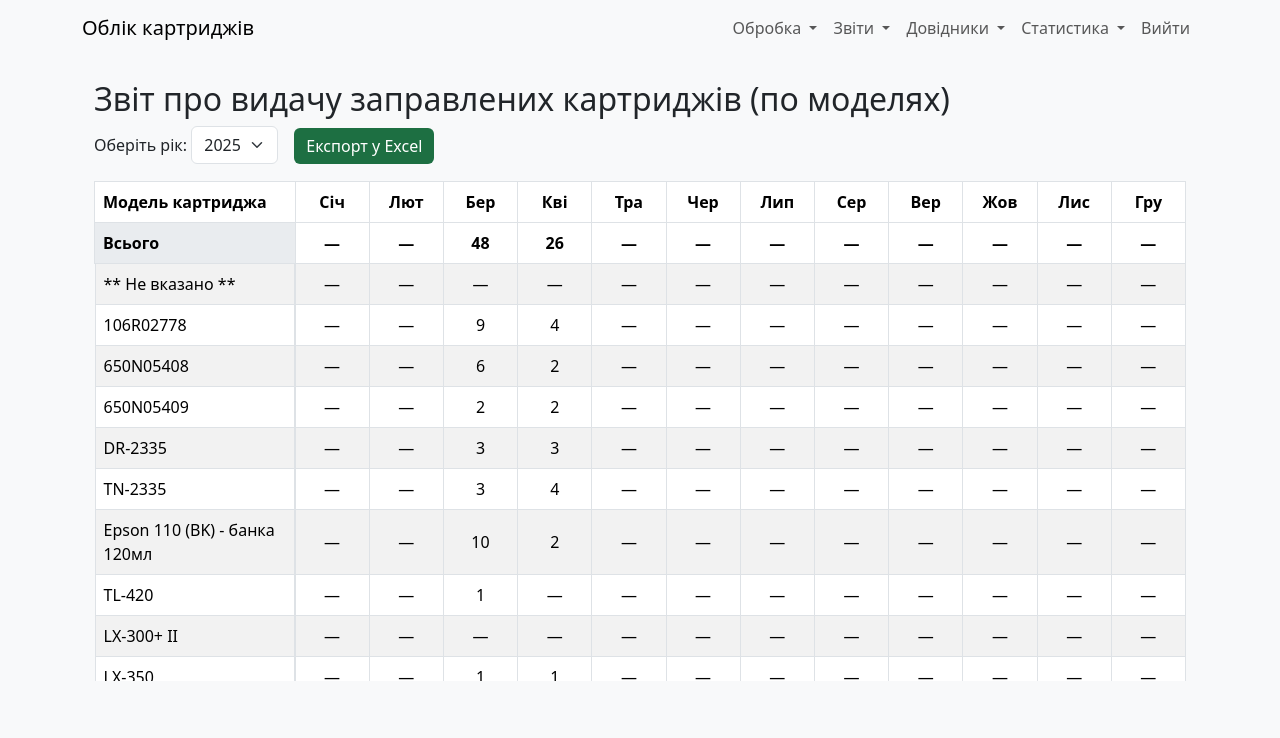
After one commit to hrobak12/flaskTest2, a Flask app: page /cartridge_movement_models in a window 1280 px wide. The commit adds this page. Shown: the top 738 px of the page. Run offline with Flask 3, Linux system fonts and the light colour scheme; a user stored in the database is signed in; parts of the project's set-up code (start-up, migrations or seed data) failed here and were passed over; some libraries are stand-ins or nearby versions.

Commit message:
Commit 41c

```diff
--- a/app.py
+++ b/app.py
@@ -3,7 +3,7 @@ from io import BytesIO
 from flask import Flask, render_template, request, redirect, url_for, flash, abort, jsonify, request, Response, send_file
 from flask_login import LoginManager, login_user, logout_user, login_required, current_user
 
-from sqlalchemy import func, and_, asc, desc
+from sqlalchemy import func, and_, asc, desc, extract
 
 from datetime import datetime
 import bcrypt
@@ -1849,5 +1849,289 @@ def test_cartridges():
     return render_template('testCartridge.html', RefillDept=RefillDept)
 
 
+#----------------------------------------------------------------
+@app.route('/api/get_cartridge_movement_all', methods=['GET'])
+@login_required
+def get_cartridge_movement_all():
+    # Параметри запиту: рік (опціонально, за замовчуванням поточний), dept_id (опціонально)
+    year = request.args.get('year', type=int, default=datetime.now().year)
+    dept_id = request.args.get('dept_id', type=int, default=None)
+
+    # Запит для підрахунку подій (статуси 2, 5) для відділів з is_exec != 1
+    query = (
+        db.session.query(
+            RefillDept.id.label('dept_id'),
+            RefillDept.deptname,
+            extract('month', CartridgeStatus.date_ofchange).label('month'),
+            func.count().label('event_count')
+        )
+        .join(RefillDept, RefillDept.id == CartridgeStatus.exec_dept)
+        .filter(
+            CartridgeStatus.status.in_([2, 5]),
+            extract('year', CartridgeStatus.date_ofchange) == year,
+            RefillDept.is_exec != 1
+        )
+    )
+
+    # Додаємо фільтр за dept_id, якщо вказано
+    if dept_id:
+        query = query.filter(RefillDept.id == dept_id)
+
+    query = query.group_by(
+        RefillDept.id,
+        RefillDept.deptname,
+        extract('month', CartridgeStatus.date_ofchange)
+    ).all()
+
+    # Формування результату
+    result = {}
+    totals = {str(i): {'filled_sent': 0} for i in range(1, 13)}
+    for dept_id, deptname, month, count in query:
+        if dept_id not in result:
+            result[dept_id] = {
+                'deptname': deptname,
+                'data': {str(i): {'filled_sent': 0} for i in range(1, 13)}
+            }
+        month_str = str(int(month))
+        result[dept_id]['data'][month_str]['filled_sent'] = count
+        totals[month_str]['filled_sent'] += count
+
+    # Видаляємо відділи без подій
+    result = {k: v for k, v in result.items() if any(
+        v['data'][str(m)]['filled_sent'] > 0
+        for m in range(1, 13)
+    )}
+
+    return jsonify({
+        'year': year,
+        'departments': result,
+        'totals': totals
+    })
+
+
+@app.route('/cartridge_movement_all', methods=['GET'])
+@login_required
+def cartridge_movement_all():
+    year = request.args.get('year', type=int, default=datetime.now().year)
+    dept_id = request.args.get('dept_id', type=int, default=None)
+    # Запит до API для отримання даних
+    response = get_cartridge_movement_all().get_json()
+    return render_template('cartridge_movement_all.html', RefillDept=RefillDept, year=year, dept_id=dept_id,
+                           departments=response['departments'], totals=response['totals'])
+
+
+@app.route('/export/cartridge_movement_all', methods=['GET'])
+@login_required
+def export_cartridge_movement_all():
+    year = request.args.get('year', type=int, default=datetime.now().year)
+    dept_id = request.args.get('dept_id', type=int, default=None)
+
+    # Отримуємо дані з API
+    response = get_cartridge_movement_all().get_json()
+    departments = response['departments']
+    totals = response['totals']
+
+    # Створюємо Excel-файл
+    wb = Workbook()
+    ws = wb.active
+    ws.title = f"Заправлені картриджі, що видані на відділи {year}"
+
+    # Заголовки: лише назви місяців
+    months = ['Січ', 'Лют', 'Бер', 'Кві', 'Тра', 'Чер', 'Лип', 'Сер', 'Вер', 'Жов', 'Лис', 'Гру']
+    ws.append(['Відділ'] + months)
+
+    # Дані по відділах
+    for dept_id, dept in departments.items():
+        row = [dept['deptname']]
+        for month in range(1, 13):
+            month_str = str(month)
+            row.append(dept['data'][month_str]['filled_sent'])
+        ws.append(row)
+
+    # Рядок "Всього"
+    total_row = ['Всього']
+    for month in range(1, 13):
+        month_str = str(month)
+        total_row.append(totals[month_str]['filled_sent'])
+    ws.append(total_row)
+
+    # Стилі для заголовків і рядка "Всього"
+    from openpyxl.styles import Font, Alignment, PatternFill
+    for cell in ws[1]:
+        cell.font = Font(bold=True)
+        cell.alignment = Alignment(horizontal='center', vertical='center')
+    for cell in ws[ws.max_row]:
+        cell.font = Font(bold=True)
+        cell.fill = PatternFill(start_color="E9ECEF", end_color="E9ECEF", fill_type="solid")
+
+    # Налаштування ширини колонок
+    column_widths = {}
+    for row in ws.rows:
+        for i, cell in enumerate(row):
+            if cell.value:
+                value_length = len(str(cell.value))
+                column_widths[i] = max(column_widths.get(i, 10), value_length + 2)
+
+    for i, width in column_widths.items():
+        adjusted_width = max(10, min(width, 50))
+        ws.column_dimensions[chr(65 + i)].width = adjusted_width
+
+    # Зберігаємо файл у пам’яті
+    output = BytesIO()
+    wb.save(output)
+    output.seek(0)
+
+    # Формуємо назву файлу
+    timestamp = datetime.now().strftime('%Y-%m-%d_%H-%M-%S')
+    filename = f"Заправлені_картриджі_що_видані_на_відділи_{year}_{timestamp}.xlsx"
+
+    return send_file(
+        output,
+        download_name=filename,
+        as_attachment=True,
+        mimetype='application/vnd.openxmlformats-officedocument.spreadsheetml.sheet'
+    )
+
+#----------------------------------------------------------------
+
+@app.route('/api/get_cartridge_movement_models', methods=['GET'])
+@login_required
+def get_cartridge_movement_models():
+    # Параметри запиту: рік (опціонально, за замовчуванням поточний)
+    year = request.args.get('year', type=int, default=datetime.now().year)
+
+    # Запит для підрахунку подій (статуси 2, 5) для всіх моделей картриджів
+    query = (
+        db.session.query(
+            CartridgeModel.id.label('model_id'),
+            CartridgeModel.model_name,
+            extract('month', CartridgeStatus.date_ofchange).label('month'),
+            func.count().label('event_count')
+        )
+        .join(Cartridges, Cartridges.cartrg_model_id == CartridgeModel.id)
+        .join(CartridgeStatus, CartridgeStatus.cartridge_id == Cartridges.id)
+        .filter(
+            CartridgeStatus.status.in_([2, 5]),
+            extract('year', CartridgeStatus.date_ofchange) == year
+        )
+        .group_by(
+            CartridgeModel.id,
+            CartridgeModel.model_name,
+            extract('month', CartridgeStatus.date_ofchange)
+        )
+    ).all()
+
+    # Отримуємо всі моделі картриджів
+    all_models = CartridgeModel.query.order_by(CartridgeModel.model_name).all()
+
+    # Формування результату
+    result = {}
+    totals = {str(i): {'filled_sent': 0} for i in range(1, 13)}
+
+    # Ініціалізація всіх моделей у result
+    for model in all_models:
+        result[model.id] = {
+            'model_name': model.model_name,
+            'data': {str(i): {'filled_sent': 0} for i in range(1, 13)}
+        }
+
+    # Заповнення даними з query
+    for model_id, model_name, month, count in query:
+        month_str = str(int(month))
+        result[model_id]['data'][month_str]['filled_sent'] = count
+        totals[month_str]['filled_sent'] += count
+
+    return jsonify({
+        'year': year,
+        'models': result,
+        'totals': totals
+    })
+
+@app.route('/cartridge_movement_models', methods=['GET'])
+@login_required
+def cartridge_movement_models():
+    year = request.args.get('year', type=int, default=datetime.now().year)
+    # Запит до API для отримання даних
+    response = get_cartridge_movement_models().get_json()
+    return render_template('cartridge_movement_models.html',
+                           CartridgeModel=CartridgeModel,
+                           year=year,
+                           models=response['models'],
+                           totals=response['totals'])
+
+@app.route('/export/cartridge_movement_models', methods=['GET'])
+@login_required
+def export_cartridge_movement_models():
+    year = request.args.get('year', type=int, default=datetime.now().year)
+
+    # Отримуємо дані з API
+    response = get_cartridge_movement_models().get_json()
+    models = response['models']
+    totals = response['totals']
+
+    # Створюємо Excel-файл
+    wb = Workbook()
+    ws = wb.active
+    ws.title = f"Заправлені картриджі за моделями {year}"
+
+    # Заголовки: лише назви місяців
+    months = ['Січ', 'Лют', 'Бер', 'Кві', 'Тра', 'Чер', 'Лип', 'Сер', 'Вер', 'Жов', 'Лис', 'Гру']
+    ws.append(['Модель картриджа'] + months)
+
+    # Дані по моделях
+    for model_id, model in models.items():
+        row = [model['model_name']]
+        for month in range(1, 13):
+            month_str = str(month)
+            row.append(model['data'][month_str]['filled_sent'])
+        ws.append(row)
+
+    # Рядок "Всього"
+    total_row = ['Всього']
+    for month in range(1, 13):
+        month_str = str(month)
+        total_row.append(totals[month_str]['filled_sent'])
+    ws.append(total_row)
+
+    # Стилі для заголовків і рядка "Всього"
+    from openpyxl.styles import Font, Alignment, PatternFill
+    for cell in ws[1]:
+        cell.font = Font(bold=True)
+        cell.alignment = Alignment(horizontal='center', vertical='center')
+    for cell in ws[ws.max_row]:
+        cell.font = Font(bold=True)
+        cell.fill = PatternFill(start_color="E9ECEF", end_color="E9ECEF", fill_type="solid")
+
+    # Налаштування ширини колонок
+    column_widths = {}
+    for row in ws.rows:
+        for i, cell in enumerate(row):
+            if cell.value:
+                value_length = len(str(cell.value))
+                column_widths[i] = max(column_widths.get(i, 10), value_length + 2)
+
+    for i, width in column_widths.items():
+        adjusted_width = max(10, min(width, 50))
+        ws.column_dimensions[chr(65 + i)].width = adjusted_width
+
+    # Зберігаємо файл у пам’яті
+    output = BytesIO()
+    wb.save(output)
+    output.seek(0)
+
+    # Формуємо назву файлу
+    timestamp = datetime.now().strftime('%Y-%m-%d_%H-%M-%S')
+    filename = f"Заправлені_картриджі_за_моделями_{year}_{timestamp}.xlsx"
+
+    return send_file(
+        output,
+        download_name=filename,
+        as_attachment=True,
+        mimetype='application/vnd.openxmlformats-officedocument.spreadsheetml.sheet'
+    )
+
+
+
+
 if __name__ == '__main__':
     app.run(host='0.0.0.0', port=5000, debug=True)
--- a/models.py
+++ b/models.py
@@ -71,7 +71,7 @@ class Cartridges(db.Model):
     cartrg_model_id: Mapped[int] = mapped_column(ForeignKey(CartridgeModel.id), default=1)
     user_updated: Mapped[int] = mapped_column(ForeignKey(User.id))
     time_updated: Mapped[DateTime] = mapped_column(DateTime, server_default=func.now())
-# Нове поле. Потрібне щоб зразу знати статус картриджа, а не перебирати таблицю історії
+# Нове поле. Потрібне щоб зразу знати поточний статус картриджа, а не перебирати таблицю історії
     curr_status: Mapped[int] = mapped_column(Integer, nullable=False, default=0)
     curr_dept: Mapped[int] = mapped_column(Integer, nullable=False, default=0)
     curr_parcel_track: Mapped[str] = mapped_column(String(13), nullable=True)
--- a/templates/base.html
+++ b/templates/base.html
@@ -23,14 +23,24 @@
             <div class="collapse navbar-collapse" id="navbarNav">
                 <ul class="navbar-nav ms-auto">
                     {% if current_user.is_authenticated %}
-                        <li class="nav-item">
-                            <a class="nav-link" href="{{ url_for('processCartridge') }}" id="processCartridge">Обробка</a>
+                        <li class="nav-item dropdown">
+                            <a class="nav-link dropdown-toggle" href="#" id="navbarDropdownProcessing" role="button" data-bs-toggle="dropdown" aria-expanded="false">
+                                Обробка
+                            </a>
+                            <ul class="dropdown-menu" aria-labelledby="navbarDropdownProcessing">
+                                <li><a class="dropdown-item" href="{{ url_for('processCartridge') }}">Один картридж</a></li>
+                                <li><a class="dropdown-item" href="{{ url_for('mass_input') }}">Масовий ввід</a></li>
+                            </ul>
                         </li>
-                        <li class="nav-item">
-                            <a class="nav-link" href="{{ url_for('report_period') }}">Звіт за період</a>
-                        </li>
-                        <li class="nav-item">
-                            <a class="nav-link" href="{{ url_for('mass_input') }}" id="massInput">Масовий ввід</a>
+                        <li class="nav-item dropdown">
+                            <a class="nav-link dropdown-toggle" href="#" id="navbarDropdownReports" role="button" data-bs-toggle="dropdown" aria-expanded="false">
+                                Звіти
+                            </a>
+                            <ul class="dropdown-menu" aria-labelledby="navbarDropdownReports">
+                                <li><a class="dropdown-item" href="{{ url_for('report_period') }}">Звіт за період</a></li>
+                                <li><a class="dropdown-item" href="{{ url_for('cartridge_movement_all') }}">Звіт про видачу картриджів (по відділах)</a></li>
+                                <li><a class="dropdown-item" href="{{ url_for('cartridge_movement_models') }}">Звіт про видачу картриджів (по моделях)</a></li>
+                            </ul>
                         </li>
                         <li class="nav-item dropdown">
                             <a class="nav-link dropdown-toggle" href="#" id="navbarDropdownRefs" role="button" data-bs-toggle="dropdown" aria-expanded="false">
@@ -40,7 +50,7 @@
                                 <li><a class="dropdown-item" href="{{ url_for('cartridges') }}">Картриджі</a></li>
                                 <li><a class="dropdown-item" href="{{ url_for('equipments') }}">Принтери</a></li>
                                 <li><a class="dropdown-item" href="{{ url_for('printer_models') }}">Моделі принтерів</a></li>
-                                <li><a class="dropdown-item" href="{{ url_for('cartridge_models') }}">Моделі картриджів</a></li> <!-- Додано пункт -->
+                                <li><a class="dropdown-item" href="{{ url_for('cartridge_models') }}">Моделі картриджів</a></li>
                                 <li><a class="dropdown-item" href="{{ url_for('refill_depts') }}">Відділи</a></li>
                                 {% if current_user.role == 'admin' %}
                                     <li><a class="dropdown-item" href="{{ url_for('users') }}">Користувачі</a></li>
--- /dev/null
+++ b/templates/cartridge_movement_models.html
@@ -0,0 +1,139 @@
+{% extends "base.html" %}
+{% block content %}
+<div class="container position-relative">
+    <h2>Звіт про видачу заправлених картриджів (по моделях)</h2>
+    <div class="mb-3 d-flex align-items-center gap-3">
+        <div>
+            <label for="yearSelect" class="form-label">Оберіть рік:</label>
+            <select id="yearSelect" class="form-select w-auto d-inline-block">
+                {% for y in range(2020, 2026) %}
+                    <option value="{{ y }}" {% if y == year %}selected{% endif %}>{{ y }}</option>
+                {% endfor %}
+            </select>
+        </div>
+        <a href="/export/cartridge_movement_models?year={{ year }}" class="btn btn-excel">Експорт у Excel</a>
+    </div>
+    <div class="table-responsive">
+        <table class="table table-bordered table-striped">
+            <thead>
+                <tr>
+                    <th class="fixed-column fixed-header">Модель картриджа</th>
+                    {% for month in ['Січ', 'Лют', 'Бер', 'Кві', 'Тра', 'Чер', 'Лип', 'Сер', 'Вер', 'Жов', 'Лис', 'Гру'] %}
+                        <th class="text-center fixed-header">{{ month }}</th>
+                    {% endfor %}
+                </tr>
+                <tr class="table-total">
+                    <td class="fixed-column fixed-total"><strong>Всього</strong></td>
+                    {% for month in range(1, 13) %}
+                        <td class="fixed-total"><strong>{{ totals[month|string].filled_sent or '—' }}</strong></td>
+                    {% endfor %}
+                </tr>
+            </thead>
+            <tbody>
+                {% for model_id, model in models.items() %}
+                    <tr>
+                        <td class="fixed-column dept-name">{{ model.model_name }}</td>
+                        {% for month in range(1, 13) %}
+                            <td>{{ model.data[month|string].filled_sent or '—' }}</td>
+                        {% endfor %}
+                    </tr>
+                {% endfor %}
+            </tbody>
+        </table>
+    </div>
+</div>
+
+<style>
+    .table-total {
+        background-color: #e9ecef;
+        font-weight: bold;
+    }
+    .btn-excel {
+        background-color: #1D6F42;
+        color: white;
+        border: none;
+    }
+    .btn-excel:hover {
+        background-color: #155932;
+        color: white;
+    }
+    .gap-3 {
+        gap: 1rem;
+    }
+    .loading-overlay {
+        position: absolute;
+        top: 0;
+        left: 0;
+        width: 100%;
+        height: 100%;
+        background: rgba(255, 255, 255, 0.7);
+        display: flex;
+        justify-content: center;
+        align-items: center;
+        z-index: 10;
+    }
+    .table-responsive {
+        overflow-x: auto;
+        overflow-y: auto;
+        max-height: 500px;
+        max-width: 100%;
+    }
+    .fixed-column {
+        position: sticky;
+        left: 0;
+        width: 200px; /* Фіксована ширина для всіх комірок у стовпці "Модель картриджа" */
+        min-width: 200px; /* Запобігає стисненню */
+        background: #fff;
+        z-index: 1;
+    }
+    .table-total .fixed-column {
+        background: #e9ecef;
+    }
+    .dept-name {
+        display: -webkit-box;
+        -webkit-line-clamp: 2;
+        -webkit-box-orient: vertical;
+        overflow: hidden;
+        text-overflow: ellipsis;
+        white-space: normal;
+    }
+    th, td {
+        min-width: 70px;
+        text-align: center;
+    }
+    th.fixed-column, td.fixed-column {
+        text-align: left;
+    }
+    .fixed-header {
+        position: sticky;
+        top: 0;
+        background: #fff;
+        z-index: 2;
+    }
+    .fixed-total {
+        position: sticky;
+        top: 40px;
+        background: #e9ecef;
+        z-index: 2;
+    }
+</style>
+
+<script>
+    // Обробка зміни року
+    document.getElementById('yearSelect').addEventListener('change', function() {
+        window.location.href = '/cartridge_movement_models?year=' + this.value;
+    });
+
+    // Лоадер для експорту
+    document.querySelector('.btn.btn-excel').addEventListener('click', function(e) {
+        e.preventDefault();
+        const link = this.href;
+        const loadingOverlay = document.createElement('div');
+        loadingOverlay.className = 'loading-overlay';
+        loadingOverlay.innerHTML = '<div class="spinner-border text-primary" role="status"><span class="visually-hidden">Завантажується...</span></div>';
+        document.querySelector('.container').appendChild(loadingOverlay);
+        window.location.href = link;
+        setTimeout(() => loadingOverlay.remove(), 2000);
+    });
+</script>
+{% endblock %}
```
Also changed, not shown: TODO.md (+9 -3 lines), templates/cartridge_movement_all.html (added, +163 -0 lines).
